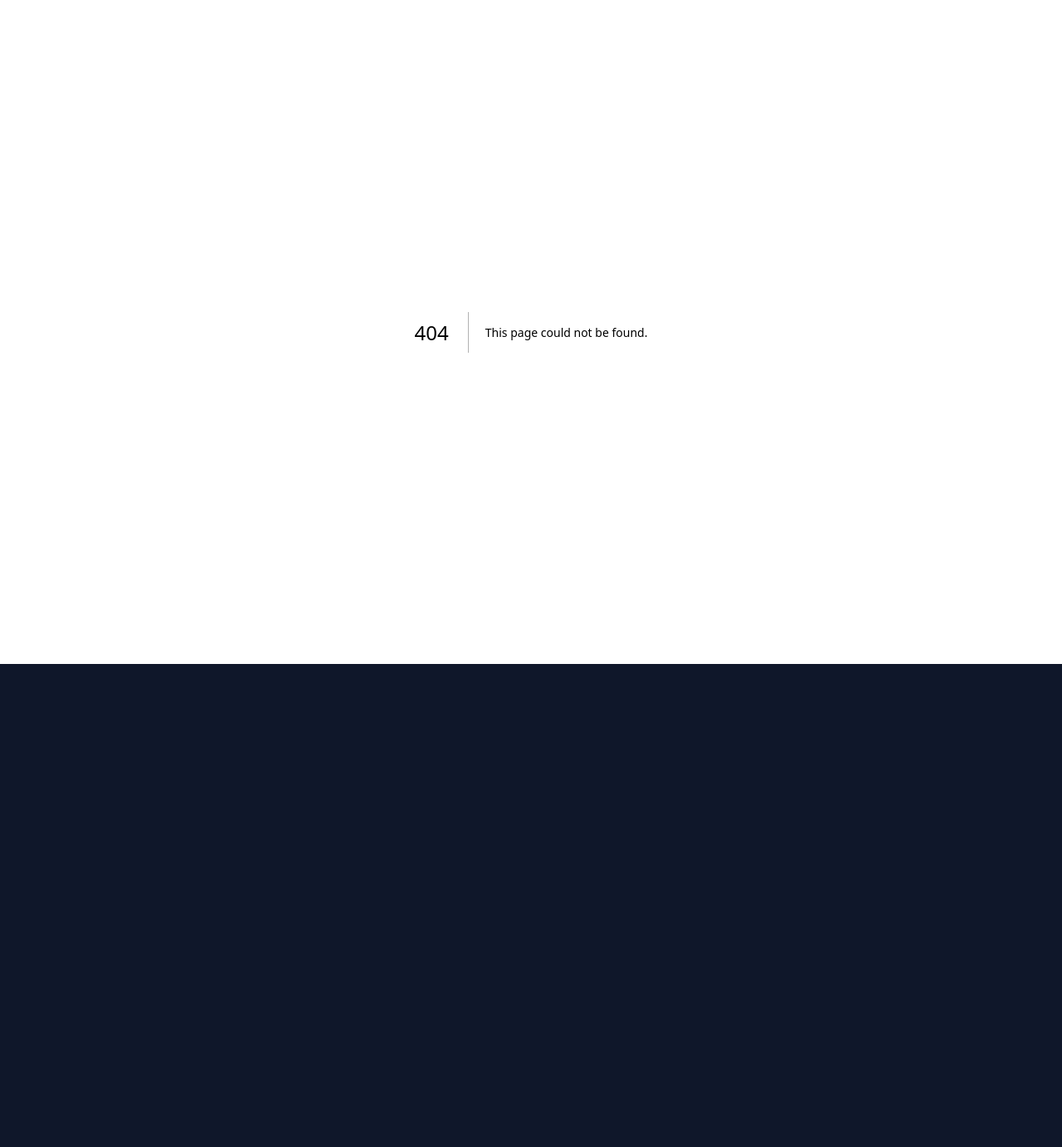
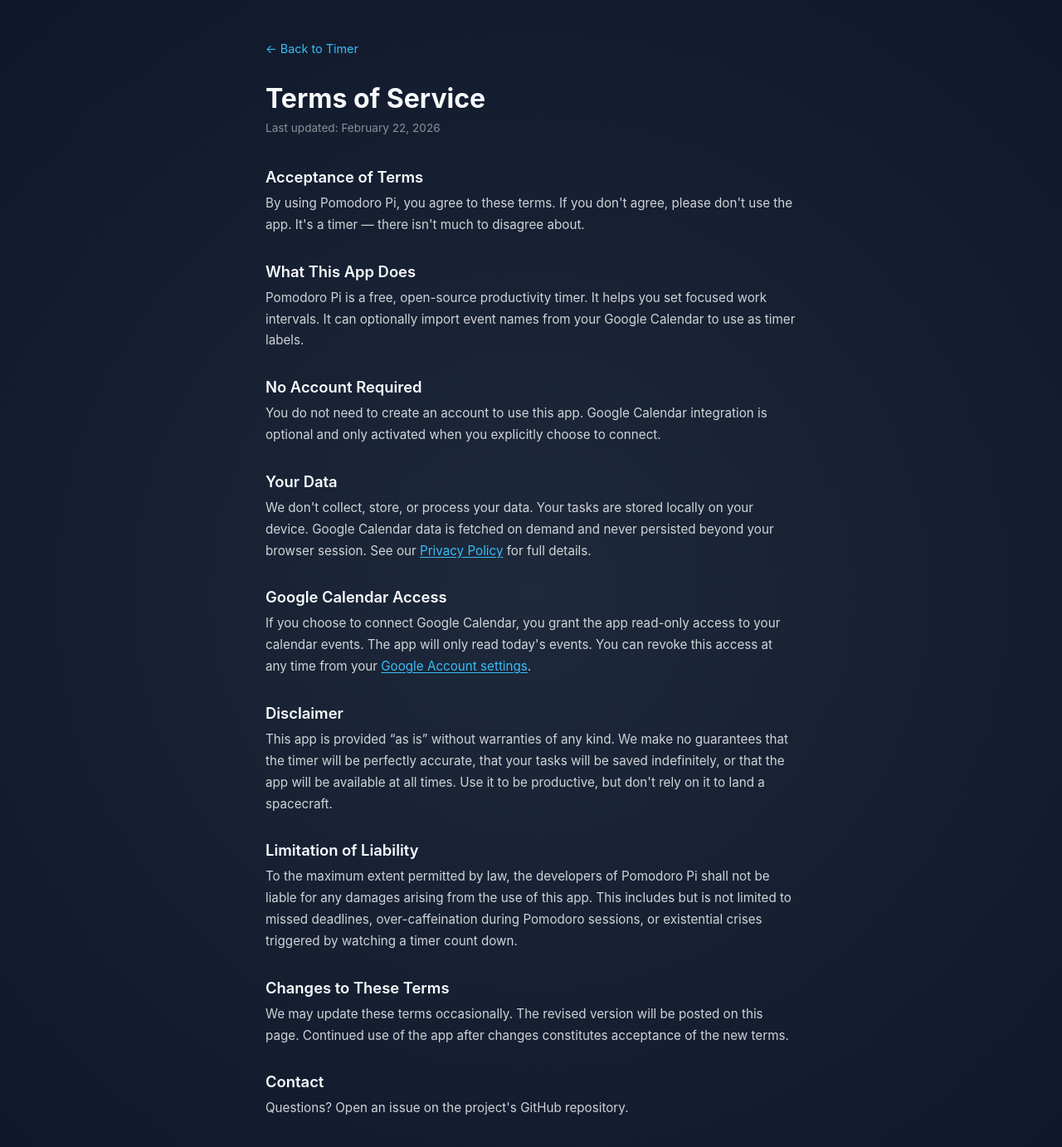
Before and after one commit to jahrichie/pomodoro-pi, a Next.js app: page /terms in a window 1280 px wide. Before the commit this address had no page. Shown: the top 1382 px of the page at 83% size. Before the commit the page ends 800 px from the top, so only its background shows below. Built offline with nearby package versions, Linux system fonts and the light colour scheme.

Commit message:
privacy and terms

```diff
--- /dev/null
+++ b/src/app/privacy/legal.module.css
@@ -0,0 +1,75 @@
+.main {
+    min-height: 100vh;
+    display: flex;
+    justify-content: center;
+    padding: 3rem 2rem;
+    background: radial-gradient(circle at center, #1e293b 0%, #0f172a 100%);
+}
+
+.container {
+    max-width: 640px;
+    width: 100%;
+}
+
+.backLink {
+    display: inline-block;
+    color: var(--primary);
+    font-size: 0.9rem;
+    margin-bottom: 2rem;
+    transition: opacity 0.15s;
+}
+.backLink:hover {
+    opacity: 0.8;
+}
+
+.title {
+    font-size: 2rem;
+    font-weight: 700;
+    color: var(--foreground);
+    margin-bottom: 0.5rem;
+}
+
+.updated {
+    font-size: 0.85rem;
+    color: rgba(255, 255, 255, 0.5);
+    margin-bottom: 2.5rem;
+}
+
+.section {
+    margin-bottom: 2rem;
+}
+
+.section h2 {
+    font-size: 1.15rem;
+    font-weight: 600;
+    color: var(--foreground);
+    margin-bottom: 0.5rem;
+}
+
+.section p {
+    font-size: 0.95rem;
+    line-height: 1.7;
+    color: rgba(255, 255, 255, 0.8);
+}
+
+.section ul {
+    list-style: disc;
+    padding-left: 1.5rem;
+    margin-top: 0.5rem;
+}
+
+.section li {
+    font-size: 0.95rem;
+    line-height: 1.7;
+    color: rgba(255, 255, 255, 0.8);
+    margin-bottom: 0.25rem;
+}
+
+.section a {
+    color: var(--primary);
+    text-decoration: underline;
+    text-underline-offset: 2px;
+}
+.section a:hover {
+    opacity: 0.8;
+}
--- /dev/null
+++ b/src/app/terms/page.tsx
@@ -0,0 +1,98 @@
+import Link from 'next/link';
+import styles from '../privacy/legal.module.css';
+
+export const metadata = {
+  title: 'Terms of Service - Pomodoro Pi',
+};
+
+export default function TermsOfService() {
+  return (
+    <main className={styles.main}>
+      <div className={styles.container}>
+        <Link href="/" className={styles.backLink}>&larr; Back to Timer</Link>
+
+        <h1 className={styles.title}>Terms of Service</h1>
+        <p className={styles.updated}>Last updated: February 22, 2026</p>
+
+        <section className={styles.section}>
+          <h2>Acceptance of Terms</h2>
+          <p>
+            By using Pomodoro Pi, you agree to these terms. If you don&apos;t agree, please
+            don&apos;t use the app. It&apos;s a timer &mdash; there isn&apos;t much to disagree about.
+          </p>
+        </section>
+
+        <section className={styles.section}>
+          <h2>What This App Does</h2>
+          <p>
+            Pomodoro Pi is a free, open-source productivity timer. It helps you set focused work
+            intervals. It can optionally import event names from your Google Calendar to use as
+            timer labels.
+          </p>
+        </section>
+
+        <section className={styles.section}>
+          <h2>No Account Required</h2>
+          <p>
+            You do not need to create an account to use this app. Google Calendar integration is
+            optional and only activated when you explicitly choose to connect.
+          </p>
+        </section>
+
+        <section className={styles.section}>
+          <h2>Your Data</h2>
+          <p>
+            We don&apos;t collect, store, or process your data. Your tasks are stored locally on
+            your device. Google Calendar data is fetched on demand and never persisted beyond your
+            browser session. See our <Link href="/privacy">Privacy Policy</Link> for full details.
+          </p>
+        </section>
+
+        <section className={styles.section}>
+          <h2>Google Calendar Access</h2>
+          <p>
+            If you choose to connect Google Calendar, you grant the app read-only access to your
+            calendar events. The app will only read today&apos;s events. You can revoke this access
+            at any time from your
+            {' '}<a href="https://myaccount.google.com/permissions" target="_blank" rel="noopener noreferrer">Google Account settings</a>.
+          </p>
+        </section>
+
+        <section className={styles.section}>
+          <h2>Disclaimer</h2>
+          <p>
+            This app is provided &ldquo;as is&rdquo; without warranties of any kind. We make no
+            guarantees that the timer will be perfectly accurate, that your tasks will be saved
+            indefinitely, or that the app will be available at all times. Use it to be productive,
+            but don&apos;t rely on it to land a spacecraft.
+          </p>
+        </section>
+
+        <section className={styles.section}>
+          <h2>Limitation of Liability</h2>
+          <p>
+            To the maximum extent permitted by law, the developers of Pomodoro Pi shall not be
+            liable for any damages arising from the use of this app. This includes but is not
+            limited to missed deadlines, over-caffeination during Pomodoro sessions, or existential
+            crises triggered by watching a timer count down.
+          </p>
+        </section>
+
+        <section className={styles.section}>
+          <h2>Changes to These Terms</h2>
+          <p>
+            We may update these terms occasionally. The revised version will be posted on this page.
+            Continued use of the app after changes constitutes acceptance of the new terms.
+          </p>
+        </section>
+
+        <section className={styles.section}>
+          <h2>Contact</h2>
+          <p>
+            Questions? Open an issue on the project&apos;s GitHub repository.
+          </p>
+        </section>
+      </div>
+    </main>
+  );
+}
```
Also changed, not shown: src/app/page.module.css (+20 -0 lines), src/app/page.tsx (+7 -0 lines), src/app/privacy/page.tsx (added, +100 -0 lines).
